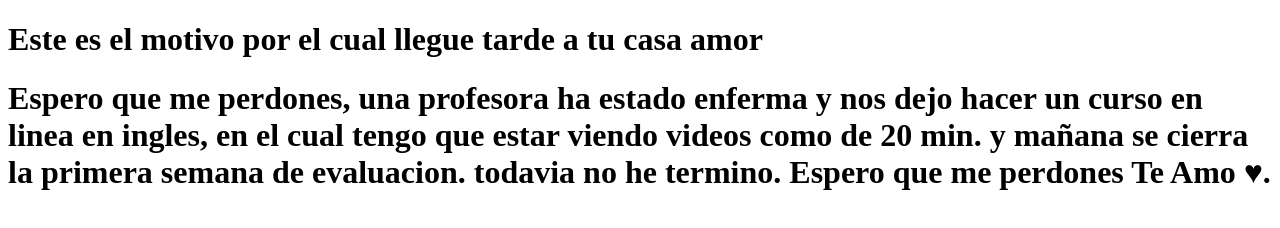
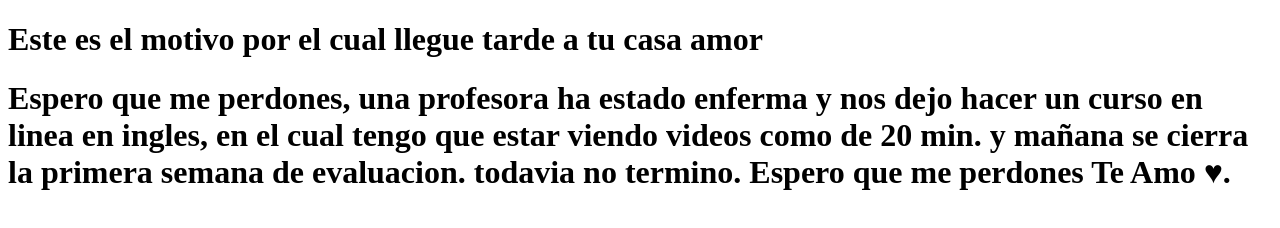
Before and after one commit to alex-el11/coursera-test, a plain HTML site: page site/index.html in a window 1280 px wide. Drawn offline with Linux system fonts and the light colour scheme.

Commit message:
Disculpa a Lulu

```diff
--- a/site/index.html
+++ b/site/index.html
@@ -5,6 +5,6 @@
 </head>
 <body>
 <h1>Este es el motivo por el cual llegue tarde a tu casa amor</h1>
-<h1>Espero que me perdones, una profesora ha estado enferma y nos dejo hacer un curso en linea en ingles, en el cual tengo que estar viendo videos como de 20 min. y mañana se cierra la primera semana de evaluacion. todavia no he termino. Espero que me perdones Te Amo ♥.</h1>
+<h1>Espero que me perdones, una profesora ha estado enferma y nos dejo hacer un curso en linea en ingles, en el cual tengo que estar viendo videos como de 20 min. y mañana se cierra la primera semana de evaluacion. todavia no termino. Espero que me perdones Te Amo ♥.</h1>
 </body>
 </html>
```
